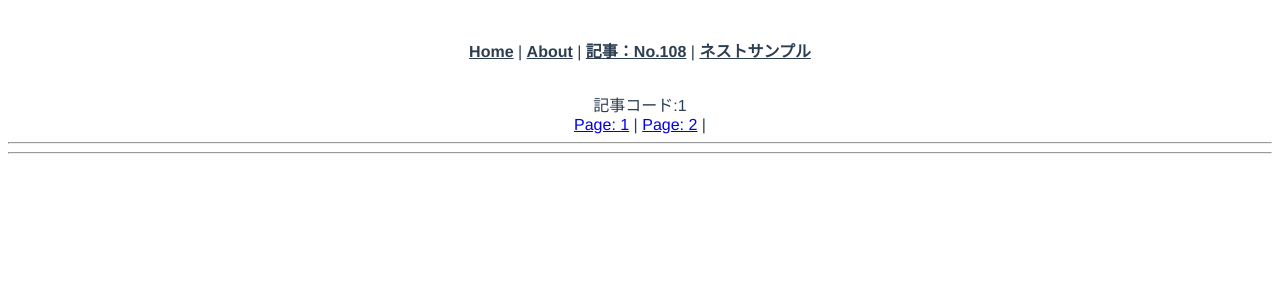
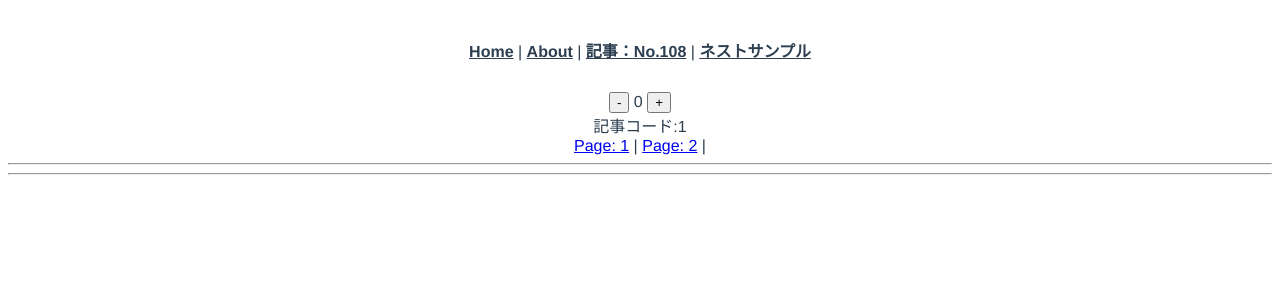
Before and after one commit to sumgum/Vue_SPA_pra, a Vue app: page /nest/1 in a window 1280 px wide. Shown: the top 300 px of the page. Built offline with nearby package versions, Linux system fonts and the light colour scheme.

Commit message:
vuex storeの基本

```diff
--- a/src/App.vue
+++ b/src/App.vue
@@ -5,6 +5,11 @@
       <router-link to="/about">About</router-link> |
       <router-link to="/article/108">記事：No.108</router-link> |
       <router-link to="/nest/108">ネストサンプル</router-link>
+    </div>
+    <div>
+      <input type="button" value="-" v-on:click="minus" />
+      {{count}}
+      <input type="button" value="+" v-on:click="plus" />
     </div>
     <router-view/>
     <hr/>
@@ -34,3 +39,23 @@
   color: #42b983;
 }
 </style>
+
+<script>
+export default {
+  name: 'App',
+  computed: {
+    // 現在のカウントを取得
+    count() {
+      return this.$store.state.count
+    }
+  },
+  methods: {
+    minus() {
+      this.$store.commit('minus');
+    },
+    plus() {
+      this.$store.commit('plus');
+    }
+  }
+}
+</script>
--- a/src/store/index.js
+++ b/src/store/index.js
@@ -4,9 +4,18 @@ import Vuex from 'vuex'
 Vue.use(Vuex)
 
 export default new Vuex.Store({
+  // strictはオーバーヘッドが大きいため、本番環境では無効化する
+  strict: true,
   state: {
+    count: 0,
   },
   mutations: {
+    minus(state) {
+      state.count--
+    },
+    plus(state) {
+      state.count++
+    },
   },
   actions: {
   },
```
